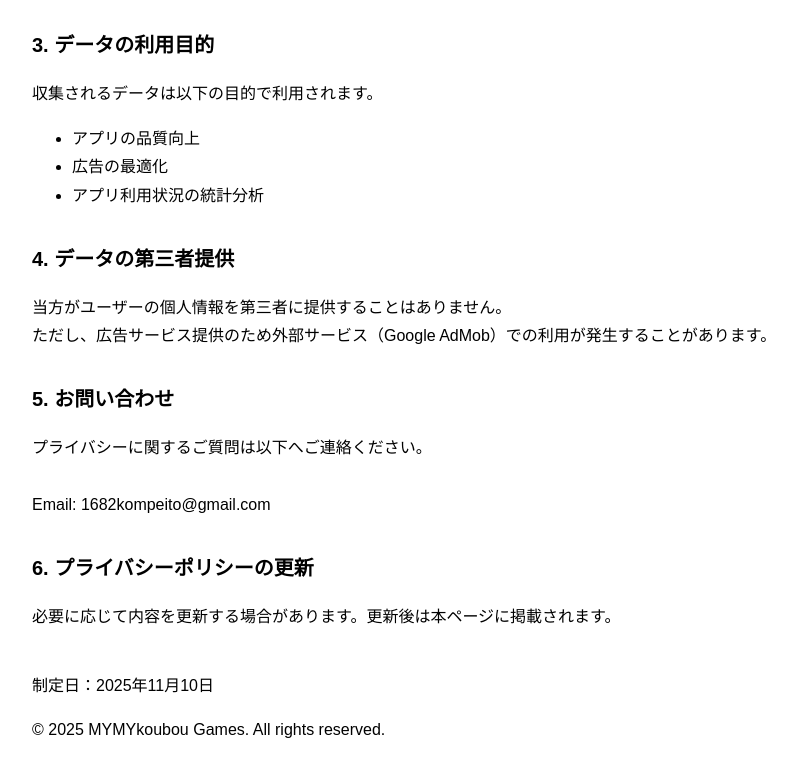
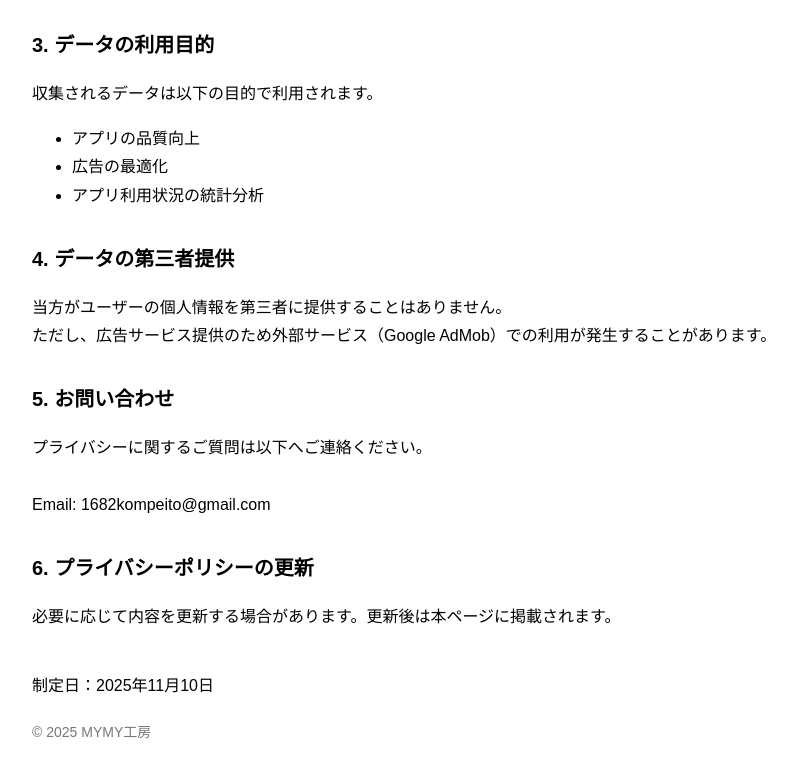
Before and after one commit to RocorocoCorocoro/mymy-pages, a plain HTML site: page index.html in a window 1280 px wide. Shown: the part 621-1398 px from the top of the page, without its empty margins (158-955 px from the left). Drawn offline with Linux system fonts and the light colour scheme.

Commit message:
Update footer content in index.html
Replaced the old footer with a new one reflecting the correct brand.

```diff
--- a/index.html
+++ b/index.html
@@ -65,7 +65,10 @@
   </p>
 
   <p style="margin-top: 40px;">制定日：2025年11月10日</p>
+  <footer style="margin-top:20px; font-size:14px; color:#777;">
+      © 2025 MYMY工房
+    </footer>
 </body>
-  <footer>© 2025 MYMYkoubou Games. All rights reserved.</footer>
+
 
 </html>
```
